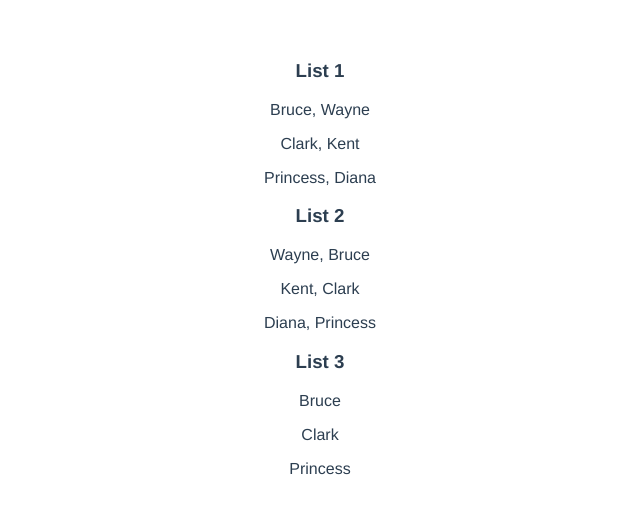
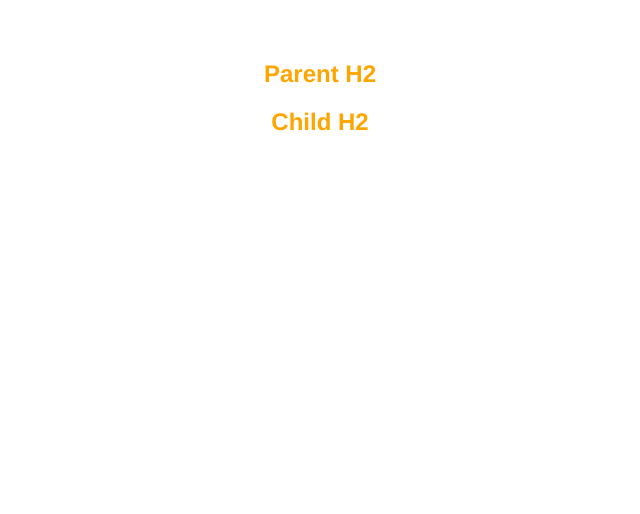
Before and after one commit to deepak252/vuejs-tutorial, a Vue app: page / in a window 1280 px wide. Shown: the top 514 px of the page, without its empty margins (320-960 px from the left). Built offline with nearby package versions, Linux system fonts and the light colour scheme.

Commit message:
Component Styles

```diff
--- a/src/App.vue
+++ b/src/App.vue
@@ -1,30 +1,17 @@
 <template>
-    <h3>List 1</h3>
-    <NameList>
-        <template v-slot:default="slotProps">
-                {{slotProps.firstName}}, {{slotProps.lastName}}
-        </template>
-    </NameList>
-    <h3>List 2</h3>
-    <NameList>
-        <template v-slot:default="slotProps">
-                {{slotProps.lastName}}, {{slotProps.firstName}}
-        </template>
-    </NameList>
-    <h3>List 3</h3>
-    <NameList>
-        <template v-slot:default="slotProps">
-                {{slotProps.firstName}}
-        </template>
-    </NameList>
+    <h2>Parent H2</h2>
+    <!-- <ChildStyles /> -->
+    <ChildStyles>
+        <h2>Child H2</h2>
+    </ChildStyles>
 </template>
 <script>
-import NameList from'./components/NameList.vue'
+import ChildStyles from'./components/ChildStyles.vue'
 
 export default {
     name: 'App',
     components: {
-        NameList
+        ChildStyles
     },
 }
 </script>
@@ -39,4 +26,8 @@ export default {
   margin-top: 60px;
 }
 
+h2{
+    color: orange;
+}
+
 </style>
--- /dev/null
+++ b/src/components/ChildStyles.vue
@@ -0,0 +1,20 @@
+<template>
+    <div>
+        <!-- <h2>Child H2</h2> -->
+        <slot></slot>
+    </div>
+</template>
+
+<script>
+export default {
+    name: 'ChildStyles',
+}
+</script>
+
+<style scoped>
+
+h2{
+    color: red;
+}
+
+</style>
```
